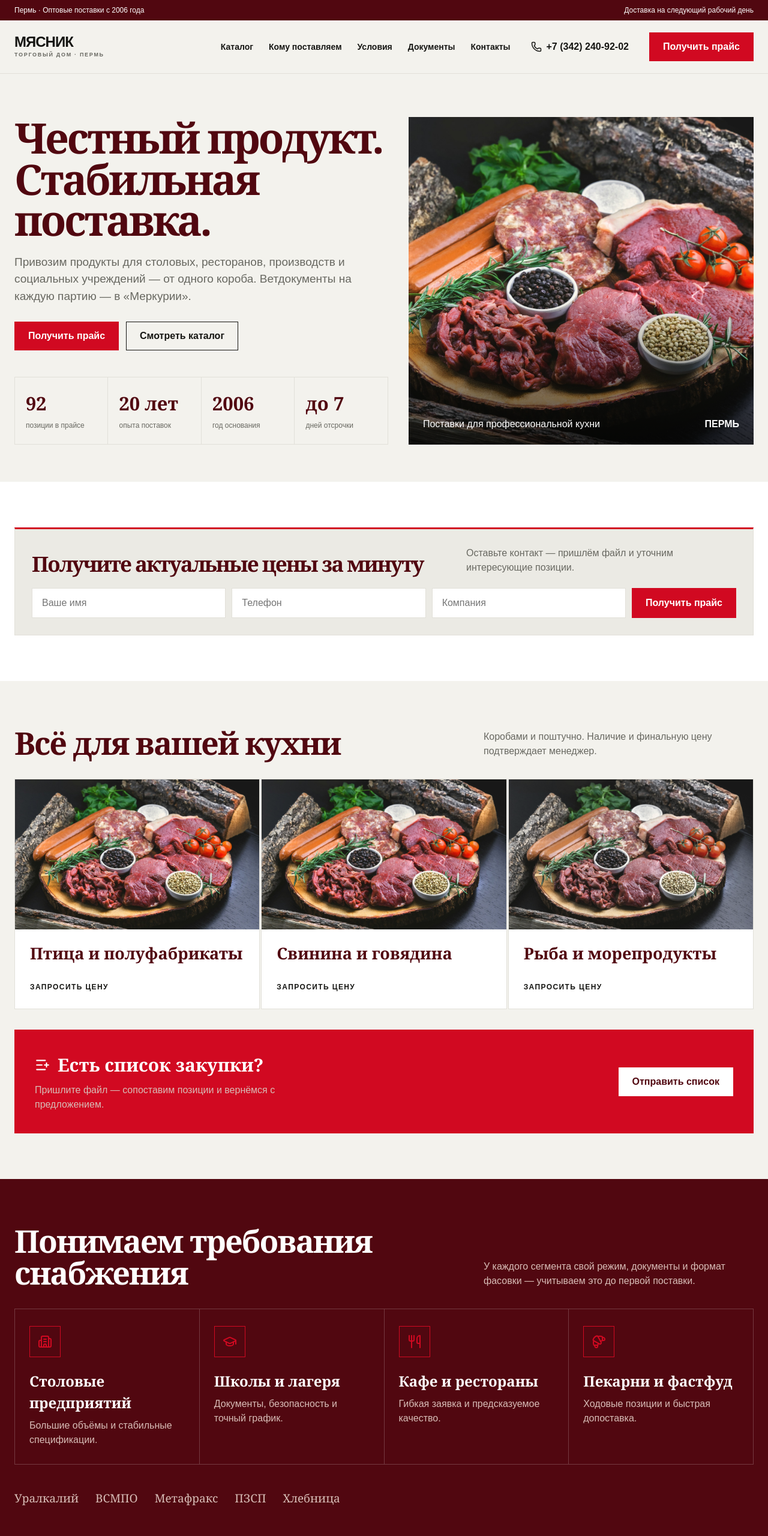
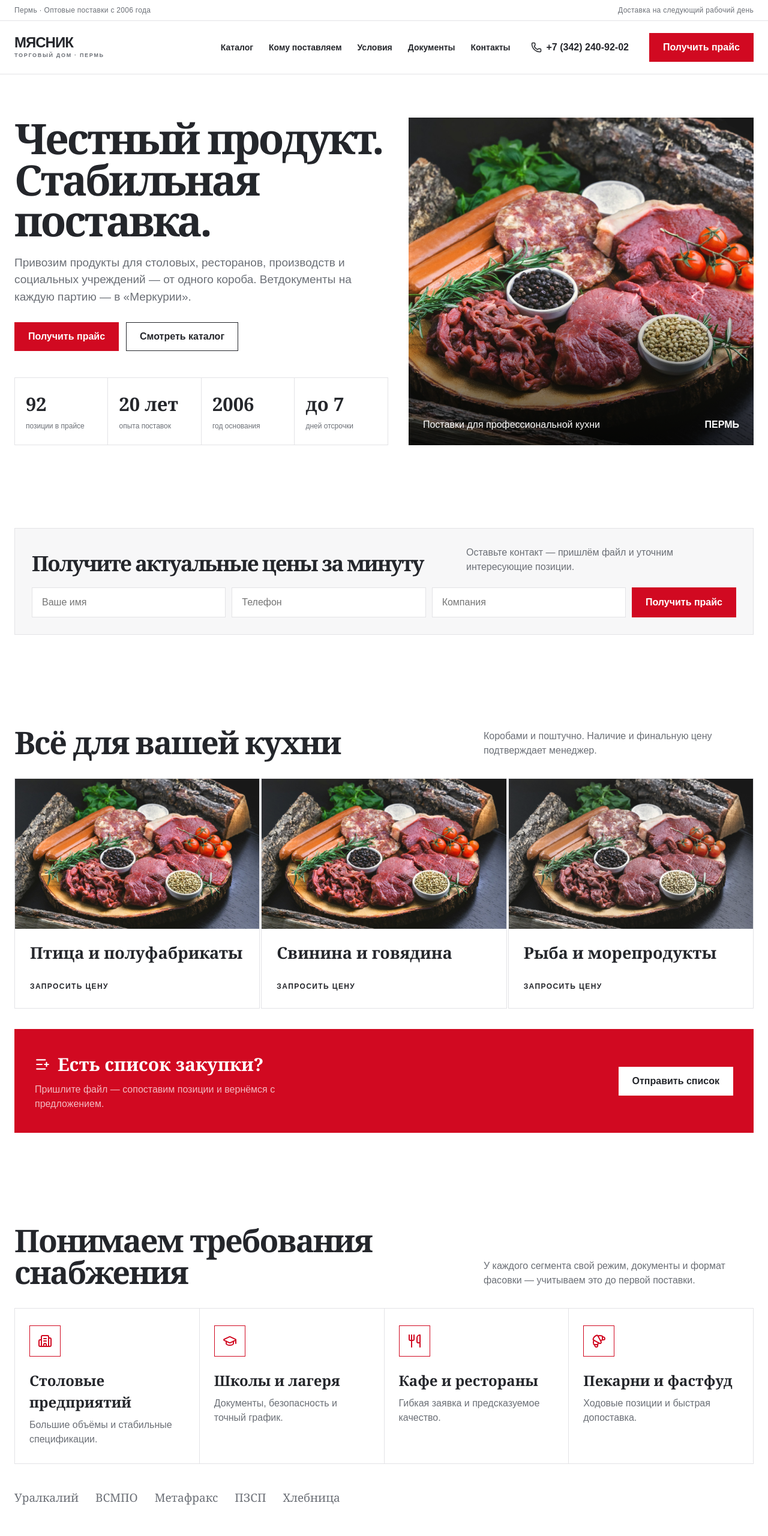
Before and after one commit to halitcan777/lead-myasnik, a plain HTML site: page index.html in a window 1280 px wide. Shown: the top 2560 px of the page at 60% size. Drawn offline with Linux system fonts and the light colour scheme.

Commit message:
Убрать бордовую/кремовую палитру: белый / графит / красный
Тёплый кремовый фон и бордовые "тёмные" секции (топбар, блок клиентов,
футер) читались как маленький локальный бизнес, а не оптовик с
многомиллионным оборотом. Три цвета без исключений: белый фон везде,
графитовый текст/структура, красный — единственный акцент (кнопки,
иконки, один CTA-баннер). Второй CTA-баннер (документы) — графитовый,
не бордовый. Убрана декоративная 3px-полоса над формой прайса — тот же
приём, что и снесённые ранее .rule/линии-разделители, просто ещё одна
не замеченная копия. Удалены все мёртвые правила тёмных секций
(.section.dark, .on-dark, --muted-inv) — после смены палитры они нигде
не используются.

Co-Authored-By: Claude Sonnet 5 <noreply@anthropic.com>

```diff
--- a/index.html
+++ b/index.html
@@ -47,7 +47,7 @@
   </div>
 </div></section>
 
-<section class="section dark on-dark" id="clients"><div class="wrap">
+<section class="section" id="clients"><div class="wrap">
   <div class="sec-head"><h2>Понимаем требования снабжения</h2><p>У каждого сегмента свой режим, документы и формат фасовки — учитываем это до первой поставки.</p></div>
   <div class="grid4 grid-framed">
     <div class="segment"><span class="icon-badge"><svg class="icon" viewBox="0 0 24 24" fill="none" stroke="currentColor" stroke-width="2" stroke-linecap="round" stroke-linejoin="round"><path d="M10 12h4"/><path d="M10 8h4"/><path d="M14 21v-3a2 2 0 0 0-4 0v3"/><path d="M6 10H4a2 2 0 0 0-2 2v7a2 2 0 0 0 2 2h16a2 2 0 0 0 2-2V9a2 2 0 0 0-2-2h-2"/><path d="M6 21V5a2 2 0 0 1 2-2h8a2 2 0 0 1 2 2v16"/></svg></span><h3>Столовые предприятий</h3><p>Большие объёмы и стабильные спецификации.</p></div>
--- a/site.css
+++ b/site.css
@@ -4,16 +4,17 @@
    правило применяется ко всем компонентам, которые на него ссылаются.
    Точечных переопределений (инлайн-стили, локальные <style>) быть не должно.
 
-   Цвет
-     --ink        основной текст
-     --muted      второстепенный текст на светлом
-     --muted-inv  второстепенный текст на тёмном/брендовом фоне
-     --bg         фон страницы
-     --paper      фон карточек/полей на светлом
-     --line       разделители и рамки
-     --brand      акцентный красный (кнопки-акценты, цифры, обводки)
-     --dark       фирменный тёмно-бордовый (все тёмные поверхности: топбар,
-                  тёмная секция, футер — один тон вместо трёх разных чёрных)
+   Цвет — три цвета, без исключений: белый / графит / красный.
+     --ink         текст и структура (графит, не чёрный и не бордовый)
+     --muted       второстепенный текст на белом
+     --inv-muted   второстепенный текст на закрашенной поверхности
+                   (только внутри .banner — единственные не-белые блоки)
+     --bg / --paper фон страницы и панелей — везде белый
+     --line        разделители и рамки (нейтральный серый, без тепла)
+     --brand       акцентный красный — единственный цвет, кроме графита
+
+   Никаких дополнительных «фирменных» тёмных/бордовых поверхностей: не
+   вводить второй тёмный тон вместо --ink, не заливать секции цветом.
 
    Радиус
      --radius-lg  контейнеры контента: медиа, карточки, баннеры
@@ -27,14 +28,13 @@
    ========================================================================== */
 
 :root{
-  --ink:#151512;
-  --muted:#686861;
-  --muted-inv:#d8bdb7;
-  --bg:#f3f2ed;
+  --ink:#24262b;
+  --muted:#6b6f76;
+  --inv-muted:rgba(255,255,255,.72);
+  --bg:#fff;
   --paper:#fff;
-  --line:#e2e0d9;
+  --line:#e3e3e6;
   --brand:#d10921;
-  --dark:#510710;
   --radius-lg:0;
   --radius-sm:0;
   --serif:Georgia,"Times New Roman",serif;
@@ -49,21 +49,18 @@ a{color:inherit;text-decoration:none}
 button,input,select,textarea{font:inherit}
 .wrap{width:min(1280px,calc(100% - 48px));margin:auto}
 
-/* Заголовки во всех секциях — фирменный бордовый; на тёмных/брендовых
-   поверхностях автоматически переключаются на белый через .on-dark. */
-h1,h2,h3,.title{font-family:var(--serif);color:var(--dark);margin:0}
-.on-dark h1,.on-dark h2,.on-dark h3,.on-dark .title{color:#fff}
+h1,h2,h3,.title{font-family:var(--serif);color:var(--ink);margin:0}
 
 /* ---- Кнопки ------------------------------------------------------------ */
-.button{display:inline-flex;align-items:center;justify-content:center;min-height:48px;padding:0 22px;border:1px solid var(--dark);border-radius:var(--radius-sm);font-weight:800;background:var(--dark);color:#fff;cursor:pointer}
+.button{display:inline-flex;align-items:center;justify-content:center;min-height:48px;padding:0 22px;border:1px solid var(--ink);border-radius:var(--radius-sm);font-weight:800;background:var(--ink);color:#fff;cursor:pointer}
 .button.accent{background:var(--brand);color:#fff;border-color:var(--brand)}
 .button.ghost{background:transparent;color:var(--ink);border-color:var(--ink)}
-.button.invert{background:#fff;color:var(--dark);border-color:#fff}
+.button.invert{background:#fff;color:var(--ink);border-color:#fff}
 
 /* ---- Топбар / шапка ----------------------------------------------------- */
-.topbar{background:var(--dark);color:#fff;font-size:12px}
-.topbar .wrap{height:34px;display:flex;align-items:center;justify-content:space-between}
-.header{position:sticky;top:0;z-index:20;background:rgba(243,242,237,.94);backdrop-filter:blur(18px);border-bottom:1px solid var(--line)}
+.topbar{background:#fff;color:var(--muted);font-size:12px;border-bottom:1px solid var(--line)}
+.topbar .wrap{height:34px;display:flex;align-items:center;justify-content:space-between;letter-spacing:.3px}
+.header{position:sticky;top:0;z-index:20;background:rgba(255,255,255,.94);backdrop-filter:blur(18px);border-bottom:1px solid var(--line)}
 .header-in{height:88px;display:flex;align-items:center;gap:34px}
 .logo{font-size:24px;font-weight:900;letter-spacing:-1px;line-height:.85;color:var(--ink)}
 .logo small{display:block;font-size:9px;letter-spacing:1.7px;margin-top:7px;font-weight:600;color:var(--muted)}
@@ -84,14 +81,12 @@ h1,h2,h3,.title{font-family:var(--serif);color:var(--dark);margin:0}
 .media-note{position:absolute;z-index:2;left:24px;right:24px;bottom:22px;color:#fff;display:flex;justify-content:space-between}
 .figs{margin-top:44px}
 .fig{padding:20px 18px}
-.fig b{font-family:var(--serif);font-size:31px;display:block;color:var(--dark)}
+.fig b{font-family:var(--serif);font-size:31px;display:block;color:var(--ink)}
 .fig span{font-size:12px;color:var(--muted)}
 
 /* ---- Секции --------------------------------------------------------------- */
 .section{padding:76px 0}
 .section.white{background:var(--paper)}
-.section.dark{background:var(--dark);color:#fff}
-.section.dark p{color:var(--muted-inv)}
 .sec-head{display:flex;justify-content:space-between;align-items:flex-end;gap:30px;margin-bottom:34px}
 .sec-head h2,.title{font-size:52px;line-height:1.02;letter-spacing:-2px}
 .sec-head p{max-width:450px;color:var(--muted);margin:0}
@@ -105,8 +100,6 @@ h1,h2,h3,.title{font-family:var(--serif);color:var(--dark);margin:0}
    статистика в герое, сегменты клиентов, шаги процесса поставки. */
 .grid-framed{gap:0;border-top:1px solid var(--line);border-left:1px solid var(--line)}
 .grid-framed>*{border-right:1px solid var(--line);border-bottom:1px solid var(--line)}
-.on-dark .grid-framed{border-color:rgba(255,255,255,.2)}
-.on-dark .grid-framed>*{border-color:rgba(255,255,255,.2)}
 .card{background:#fff;border:1px solid var(--line);border-radius:var(--radius-lg);overflow:hidden}
 .card-pad{padding:25px}
 .card h3{font-size:27px;line-height:1.12;margin-bottom:12px}
@@ -120,8 +113,8 @@ h1,h2,h3,.title{font-family:var(--serif);color:var(--dark);margin:0}
    .icon — сам символ (наследует размер и цвет от контейнера).
    .icon-badge — квадратная плашка с обводкой: единственный визуальный якорь
    для сегментов и шагов процесса вместо цифр/линий. Обводка, не заливка —
-   спокойнее и строже; одинаково работает и на тёмном, и на светлом фоне,
-   потому что цвет всегда брендовый, а не завязан на фон секции. */
+   спокойнее и строже; одинаково работает на любом фоне, потому что цвет
+   всегда брендовый, а не завязан на фон секции. */
 .icon{width:24px;height:24px;display:block}
 .icon-badge{width:52px;height:52px;border:1.5px solid var(--brand);color:var(--brand);display:flex;align-items:center;justify-content:center;margin-bottom:22px}
 .icon-badge .icon{width:24px;height:24px}
@@ -131,7 +124,7 @@ h1,h2,h3,.title{font-family:var(--serif);color:var(--dark);margin:0}
    Отступ даёт рамка ячейки (.grid-framed), не сам компонент. */
 .segment{padding:28px 24px}
 .segment h3{font-size:24px;margin-bottom:8px}
-.segment p{color:var(--muted-inv);margin:0}
+.segment p{color:var(--muted);margin:0}
 
 /* Шаги процесса поставки — реальная последовательность; порядок читается
    из расположения в сетке и иконок, отдельный номер не нужен. */
@@ -140,26 +133,27 @@ h1,h2,h3,.title{font-family:var(--serif);color:var(--dark);margin:0}
 .process-step p{color:var(--muted);margin:0}
 
 /* Список клиентов — текстом, без имитации логотипов. */
-.client-names{display:flex;flex-wrap:wrap;gap:10px 28px;margin-top:42px;font-family:var(--serif);font-size:19px;color:var(--muted-inv)}
+.client-names{display:flex;flex-wrap:wrap;gap:10px 28px;margin-top:42px;font-family:var(--serif);font-size:19px;color:var(--muted)}
 
 /* Мелкие инлайн-иконки при подписях (контакты, телефоны, документы). */
 .icon-line{display:flex;align-items:flex-start;gap:10px}
 .icon-line .icon-sm{margin-top:3px}
 
 /* ---- Форма запроса прайса ---------------------------------------------- */
-.filter{border:1px solid var(--line);border-top:3px solid var(--brand);padding:28px;background:#ebeae4}
+.filter{border:1px solid var(--line);padding:28px;background:#f7f7f8}
 .filter .sec-head{margin-bottom:22px}
 .filter .sec-head h2{font-size:35px}
 .filter-row{display:grid;grid-template-columns:repeat(3,1fr) auto;gap:10px}
 .field{height:50px;border:1px solid var(--line);background:#fff;padding:0 16px;min-width:0;border-radius:var(--radius-sm)}
 
-/* ---- Баннер: один компонент для CTA-врезок (документы, быстрый заказ) --- */
+/* ---- Баннер: один компонент для CTA-врезок (документы, быстрый заказ) —
+   единственные не-белые поверхности на странице, кроме бренд-кнопок. */
 .banner{display:grid;grid-template-columns:1fr auto;align-items:center;gap:28px;padding:36px 34px;margin-top:34px;border-radius:var(--radius-lg);color:#fff}
-.banner--dark{background:var(--dark)}
+.banner--dark{background:var(--ink)}
 .banner--brand{background:var(--brand)}
 .banner h3{display:flex;align-items:center;gap:12px;font-size:30px;margin-bottom:8px;color:#fff}
 .banner h3 .icon{width:26px;height:26px}
-.banner p{color:var(--muted-inv);margin:0;max-width:440px}
+.banner p{color:var(--inv-muted);margin:0;max-width:440px}
 
 /* ---- Контакты ------------------------------------------------------------- */
 .cta{display:grid;grid-template-columns:1fr .8fr;gap:50px;align-items:start}
@@ -171,16 +165,16 @@ h1,h2,h3,.title{font-family:var(--serif);color:var(--dark);margin:0}
 .form .button{grid-column:1/-1}
 
 /* ---- Футер ------------------------------------------------------------------ */
-.footer{background:var(--dark);color:#fff;padding:55px 0 28px}
-.footer .logo{color:#fff}
-.footer .logo small{color:var(--muted-inv)}
+.footer{background:#fff;color:var(--ink);padding:55px 0 28px;border-top:1px solid var(--line)}
+.footer .logo{color:var(--ink)}
+.footer .logo small{color:var(--muted)}
 .footer .phone{display:inline-flex;margin:7px 0}
 .foot-grid{display:grid;grid-template-columns:1.25fr repeat(3,1fr);gap:35px}
 .footer h4{margin:0 0 14px}
-.footer a,.footer p{color:var(--muted-inv);font-size:14px;display:block;margin:7px 0}
-.foot-bottom{border-top:1px solid rgba(255,255,255,.15);margin-top:40px;padding-top:18px;color:var(--muted-inv);font-size:12px;display:flex;justify-content:space-between}
+.footer a,.footer p{color:var(--muted);font-size:14px;display:block;margin:7px 0}
+.foot-bottom{border-top:1px solid var(--line);margin-top:40px;padding-top:18px;color:var(--muted);font-size:12px;display:flex;justify-content:space-between}
 
-.toast{position:fixed;right:20px;bottom:20px;background:var(--dark);color:#fff;padding:16px 20px;border-radius:var(--radius-sm);z-index:30;opacity:0;transform:translateY(20px);transition:.2s}
+.toast{position:fixed;right:20px;bottom:20px;background:var(--ink);color:#fff;padding:16px 20px;border-radius:var(--radius-sm);z-index:30;opacity:0;transform:translateY(20px);transition:.2s}
 .toast.show{opacity:1;transform:none}
 
 @media(max-width:900px){
```
